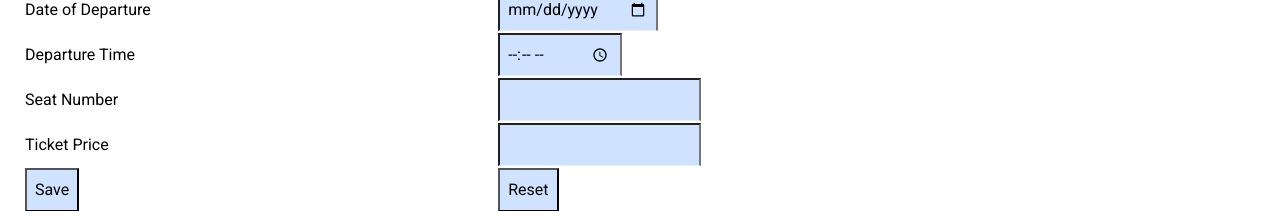
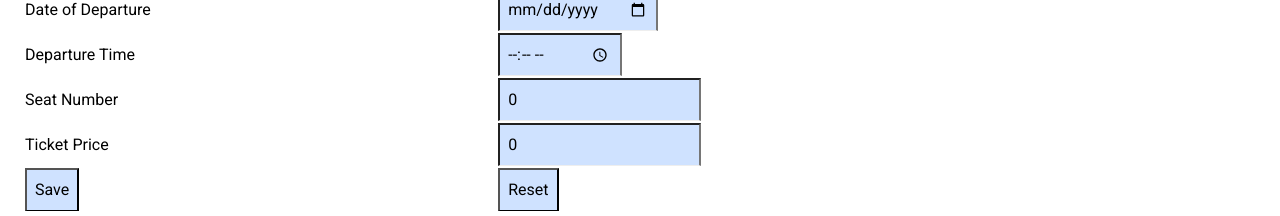
Before and after one commit to BusBookingApp123/fabRoadies-frontend, an Angular app in the folder FabRoadies/: page /add-bus in a window 1280 px wide. Shown: the part 323-539 px from the top of the page. Built offline with nearby package versions, Linux system fonts and the light colour scheme; a web font is replaced by a local one.

Commit message:
Update BusAdmin.model.ts

```diff
--- a/FabRoadies/src/BusAdmin.model.ts
+++ b/FabRoadies/src/BusAdmin.model.ts
@@ -4,7 +4,8 @@ export class BusAdmin{
     public destination : string = '';
     public agency : string = '';
     public busType : string = '';
-    public depCity : string = '';
     public dateOfDep : string = '';
     public depTime : number = 0;
+    public seatNo : number = 0;
+    public price : number = 0;
 }
```
